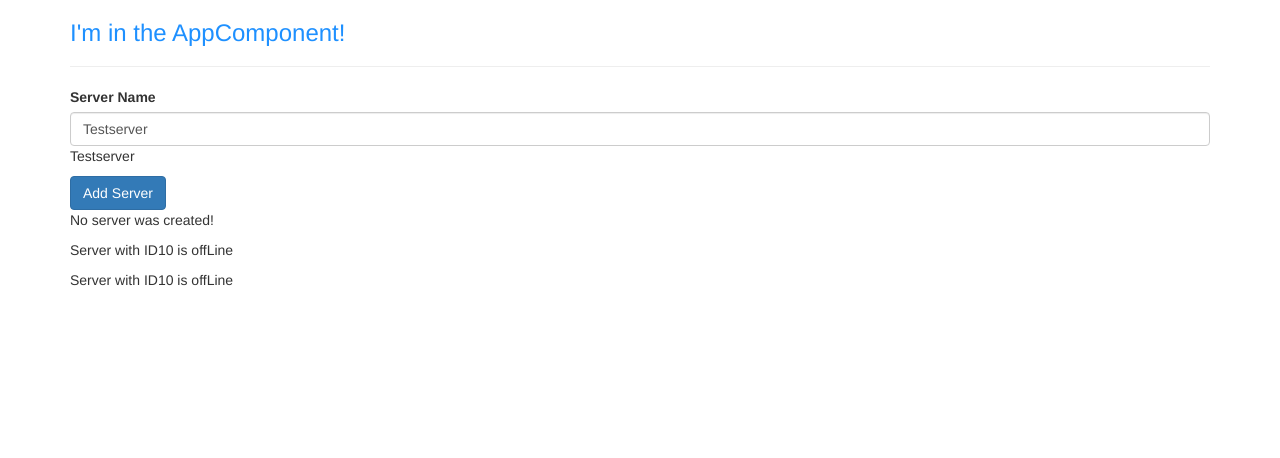
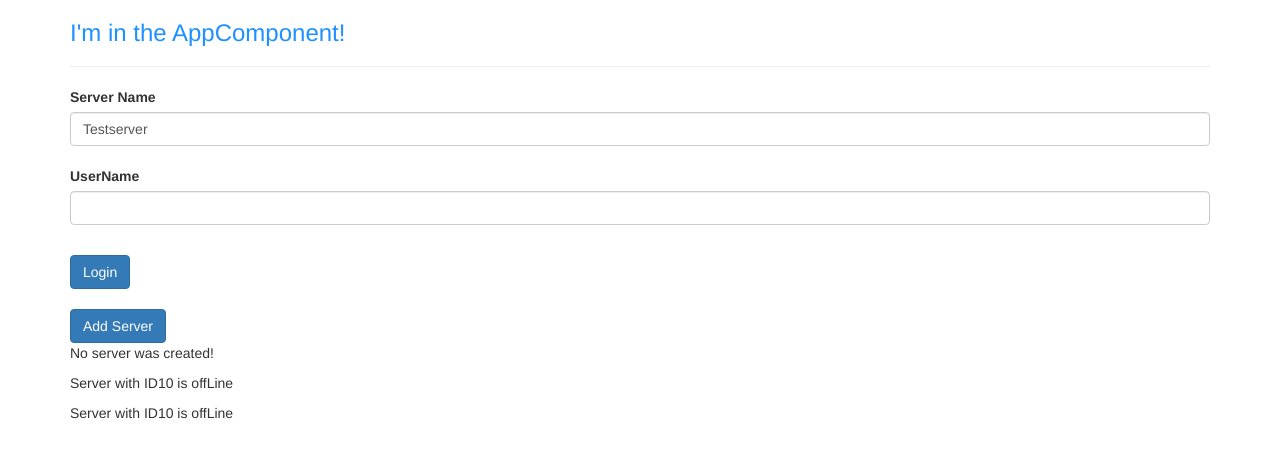
Before and after one commit to SUBHAM-SOOD/Angular_miniProject, an Angular app: page / in a window 1280 px wide. Shown: the top 458 px of the page. Built offline with nearby package versions, Linux system fonts and the light colour scheme.

Commit message:
random commit

```diff
--- a/src/app/servers/servers.component.html
+++ b/src/app/servers/servers.component.html
@@ -5,9 +5,18 @@ class = "form-control"
 
 <input type = "text"
 class = "form-control"
-[(ngModel)] = "serverName">
-
-<p>{{ serverName }}</p>
+[(ngModel)] = "serverName"><br>
+<label>UserName</label>
+<input type = "text"
+class = "form-control"
+[(ngModel)] = "userName">
+<br>
+<p>{{userName}} </p>
+<button
+class = "btn btn-primary"
+(click) = "onUserNameClick">Login
+</button><br><br>
+<!-- <p>{{ serverName }}</p> -->
 <button
     class = "btn btn-primary"
     [disabled] = "!allowNewServer"(click) = "onCreateServer()">
--- a/src/app/servers/servers.component.ts
+++ b/src/app/servers/servers.component.ts
@@ -14,6 +14,7 @@ export class ServersComponent implements OnInit {
   allowNewServer = false;
   serverCreationStatus = 'No server was created!';
   serverName = 'Testserver';
+  userName = "";
 
   constructor() {
     setTimeout(()=> {
@@ -25,7 +26,10 @@ export class ServersComponent implements OnInit {
   }
   onCreateServer(){
 
-      this.serverCreationStatus = 'Server was created';
+      this.serverCreationStatus = 'Server was created. Name is '+this.serverName;
+  }
+  onUserNameClick(){
+
   }
   onUpdateServerName(){
     // console.log(event);
```
